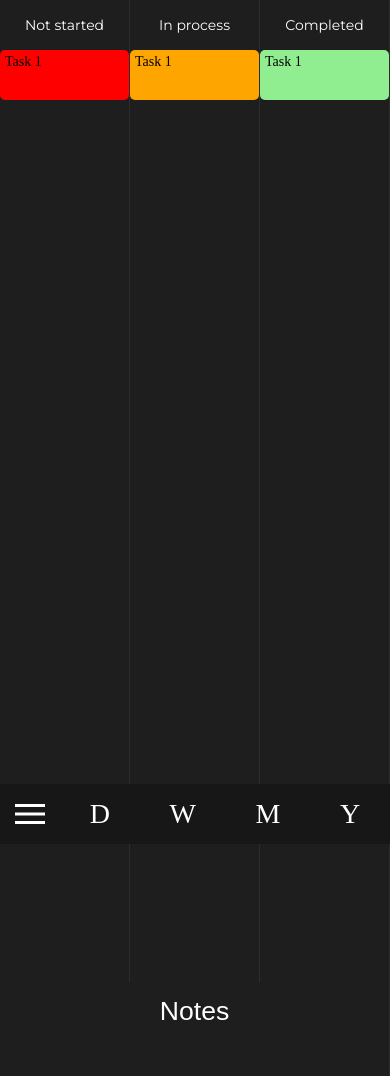
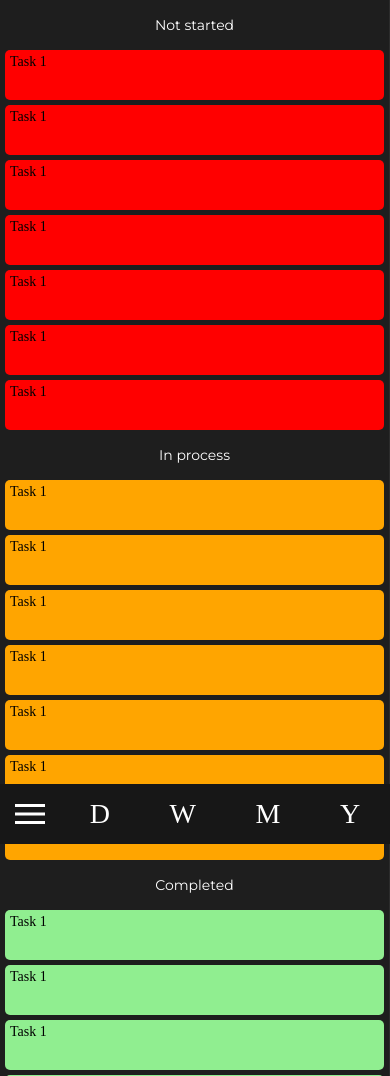
Before and after one commit to Vexer79/Planner, a plain HTML site: page index.html in a window 390 px wide. Shown: the top 1076 px of the page. Drawn offline with Linux system fonts and the light colour scheme; a web font is replaced by a local one.

Commit message:
fix: change layout on mobile devices

```diff
--- a/css/notes.css
+++ b/css/notes.css
@@ -15,3 +15,9 @@
     grid-template: 1fr 11fr / 1fr;
     border-right: solid 1px #2c2c2c;
 }
+
+@media (max-width: 426px) {
+    .notes-header {
+        height: 50px;
+    }
+}
--- a/css/style.css
+++ b/css/style.css
@@ -125,7 +125,7 @@ main header {
 @media (max-width: 426px) {
     .wrapper {
         flex-direction: column;
-        height: 200%;
+        height: max-content;
     }
 
     nav {
@@ -161,6 +161,7 @@ main header {
     }
 
     .content-container {
-        grid-template-columns: 1fr;
+        display: block;
+        height: 200%;
     }
 }
--- a/css/tasks.css
+++ b/css/tasks.css
@@ -46,7 +46,7 @@
 .task-body {
     display: grid;
     row-gap: 5px;
-    grid-template-rows: repeat(10, 50px);
+    grid-template-rows: repeat(auto-fit, 50px);
     max-height: calc(100vh - 50px);
     overflow: auto;
     -ms-overflow-style: none;
@@ -74,3 +74,34 @@
 .completed-tasks-container .task {
     background-color: lightgreen;
 }
+
+@media (min-width: 426px) and (max-width: 769px) {
+    .task-container {
+        height: max-content;
+        /* min-height: 100%; */
+    }
+}
+
+@media (max-width: 426px) {
+    .task-container {
+        display: block;
+        height: max-content;
+        border-bottom: solid 1px white;
+        padding-bottom: 5px;
+    }
+
+    .task-header {
+        height: 50px;
+    }
+
+    .not-started-tasks-container,
+    .in-process-tasks-container,
+    .completed-tasks-container {
+        display: block;
+        padding: 0 5px;
+    }
+
+    .task-body {
+        grid-template-rows: repeat(auto-fit, 50px);
+    }
+}
--- a/js/script.js
+++ b/js/script.js
@@ -10,3 +10,27 @@ const completedTasksTemplate = document.getElementById("completed-tasks-template
 notStartedTasksContainer.appendChild(notStartedTasksTemplate.content.cloneNode(true));
 inProcessTasksContainer.appendChild(inProcessTasksTemplate.content.cloneNode(true));
 completedTasksContainer.appendChild(completedTasksTemplate.content.cloneNode(true));
+
+notStartedTasksContainer.appendChild(notStartedTasksTemplate.content.cloneNode(true));
+inProcessTasksContainer.appendChild(inProcessTasksTemplate.content.cloneNode(true));
+completedTasksContainer.appendChild(completedTasksTemplate.content.cloneNode(true));
+
+notStartedTasksContainer.appendChild(notStartedTasksTemplate.content.cloneNode(true));
+inProcessTasksContainer.appendChild(inProcessTasksTemplate.content.cloneNode(true));
+completedTasksContainer.appendChild(completedTasksTemplate.content.cloneNode(true));
+
+notStartedTasksContainer.appendChild(notStartedTasksTemplate.content.cloneNode(true));
+inProcessTasksContainer.appendChild(inProcessTasksTemplate.content.cloneNode(true));
+completedTasksContainer.appendChild(completedTasksTemplate.content.cloneNode(true));
+
+notStartedTasksContainer.appendChild(notStartedTasksTemplate.content.cloneNode(true));
+inProcessTasksContainer.appendChild(inProcessTasksTemplate.content.cloneNode(true));
+completedTasksContainer.appendChild(completedTasksTemplate.content.cloneNode(true));
+
+notStartedTasksContainer.appendChild(notStartedTasksTemplate.content.cloneNode(true));
+inProcessTasksContainer.appendChild(inProcessTasksTemplate.content.cloneNode(true));
+completedTasksContainer.appendChild(completedTasksTemplate.content.cloneNode(true));
+
+notStartedTasksContainer.appendChild(notStartedTasksTemplate.content.cloneNode(true));
+inProcessTasksContainer.appendChild(inProcessTasksTemplate.content.cloneNode(true));
+completedTasksContainer.appendChild(completedTasksTemplate.content.cloneNode(true));
```
